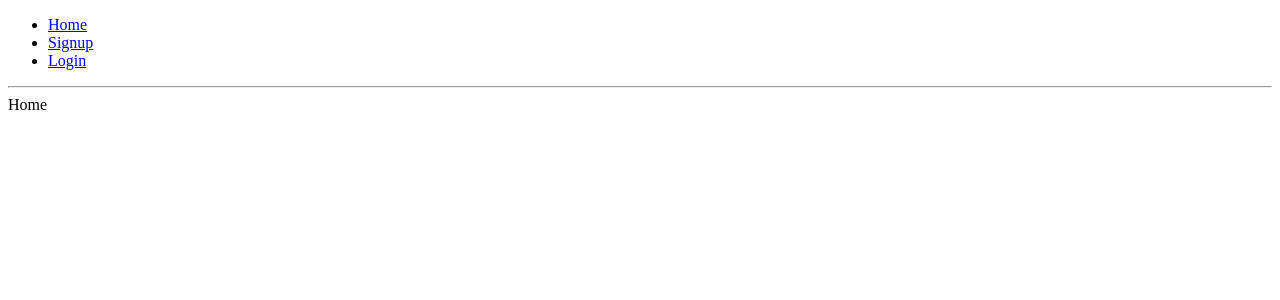
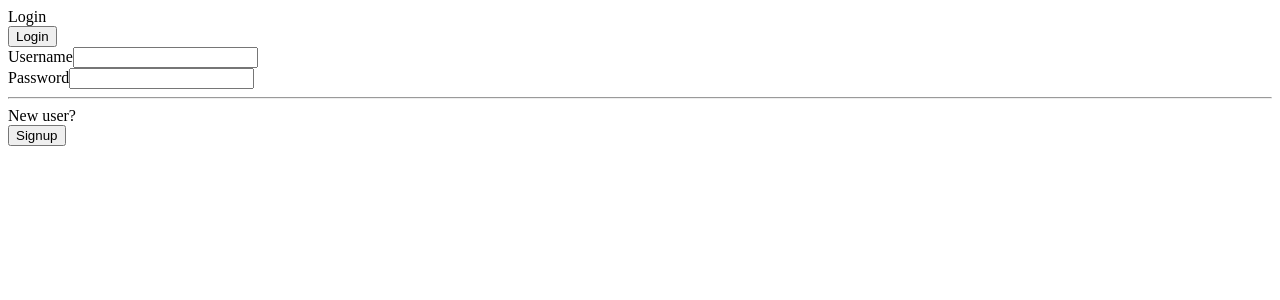
Before and after one commit to rajatsan/realtime-chat-app, a React (Create React App) app in the folder client/: page / in a window 1280 px wide. Shown: the top 300 px of the page. Built offline with nearby package versions, Linux system fonts and the light colour scheme; no server answers.

Commit message:
basic login logout from client

```diff
--- a/client/package.json
+++ b/client/package.json
@@ -3,10 +3,12 @@
   "version": "0.1.0",
   "private": true,
   "dependencies": {
+    "@material-ui/core": "^4.1.3",
     "react": "^16.8.6",
     "react-dom": "^16.8.6",
     "react-router-dom": "^5.0.1",
-    "react-scripts": "3.0.1"
+    "react-scripts": "3.0.1",
+    "typeface-roboto": "0.0.54"
   },
   "scripts": {
     "start": "react-scripts start",
--- /dev/null
+++ b/client/src/App.css
@@ -0,0 +1,4 @@
+.body {
+  height: 100%;
+  width: 100%;
+}
--- a/client/src/App.js
+++ b/client/src/App.js
@@ -1,54 +1,55 @@
 import React, { Component } from 'react';
-import { BrowserRouter as Router, Route, Link } from "react-router-dom";
+import CircularProgress from '@material-ui/core/CircularProgress';
 
-import SignUpComponent from './components/SignUpComponent';
+
 import LoginComponent from './components/LoginComponent';
 import HomeComponent from './components/HomeComponent';
+import { sessionApi } from './api';
+
+import 'typeface-roboto';
+import './App.css';
 
 class App extends Component {
-state = {
-    data: null
+  state = {
+    username: '',
+    isLoading: false,
   };
 
   componentDidMount() {
-    this.callBackendAPI()
-      .then(res => this.setState({ data: res.express }))
-      .catch(err => console.log(err));
+    this.setState({ isLoading: true });
+
+    // check if user is logged in. If yes, put username in state.
+    fetch(sessionApi)
+      .then(res => res.json())
+      .then(res =>  {
+        if (res.user && res.user.username) {
+          this.setState({ username: res.user.username, isLoading: false })
+        } else {
+          this.setState({ username: '', isLoading: false })
+        }
+      })
+      .catch(err => { this.setState({isLoading: false}); console.log(err)});
   }
 
-  callBackendAPI = async () => {
-    const response = await fetch('/express');
-    const body = await response.json();
+  onLogout = () => {
+    this.setState({ username: '' });
+  }
 
-    if (response.status !== 200) {
-      throw Error(body.message)
-    }
-    return body;
-  };
+  onLogin = (username) => {
+    this.setState({ username })
+  }
 
   render() {
+    if (this.state.isLoading) {
+      return <div className='body'><CircularProgress /></div>
+    }
+
     return (
-      <Router>
-        <div>
-          <ul>
-            <li>
-              <Link to="/">Home</Link>
-            </li>
-            <li>
-              <Link to="/signup">Signup</Link>
-            </li>
-            <li>
-              <Link to="/login">Login</Link>
-            </li>
-          </ul>
-
-          <hr />
-
-          <Route exact path="/" component={HomeComponent} />
-          <Route path="/signup" component={SignUpComponent} />
-          <Route path="/login" component={LoginComponent} />
-        </div>
-      </Router>
+      <div>
+        {this.state.username ?
+          <HomeComponent onLogout={this.onLogout} user={this.state.username}/> : <LoginComponent onLogin={this.onLogin}/>
+        }
+      </div>
     );
   }
 }
--- /dev/null
+++ b/client/src/api/index.js
@@ -0,0 +1,8 @@
+module.exports = {
+  sessionApi: '/api/session',
+
+  headers: {
+    'Accept': 'application/json',
+    'Content-Type': 'application/json'
+  }
+}
--- a/client/src/components/HomeComponent/HomeComponent.jsx
+++ b/client/src/components/HomeComponent/HomeComponent.jsx
@@ -1,11 +1,22 @@
 import React from 'react';
+import { sessionApi } from '../../api';
 
 import './HomeComponent.css';
 
 class HomeComponent extends React.Component {
+  logout = () => {
+    fetch(sessionApi, {
+      method: 'delete'
+    })
+    .then(this.props.onLogout);
+  }
+
   render() {
     return (
-      <div>Home</div>
+      <div>Home
+        <button onClick={this.logout}>Logout</button>
+        <div>Logged in as {this.props.user}</div>
+      </div>
     )
   }
 }
--- a/client/src/components/LoginComponent/LoginComponent.jsx
+++ b/client/src/components/LoginComponent/LoginComponent.jsx
@@ -1,11 +1,95 @@
 import React from 'react';
 
+import { headers, sessionApi } from '../../api';
 import './LoginComponent.css';
 
 class LoginComponent extends React.Component {
+  constructor(props) {
+    super(props);
+    this.state = {
+      username: '',
+      password: '',
+      confPassword: '',
+      signup: false
+    }
+  }
+
+  handleInput = field => e => {
+    this.setState({
+      [field]: e.target.value
+    })
+  }
+
+  login = async () => {
+    const { username, password } = this.state;
+
+    try {
+      const res = await fetch(sessionApi, {
+        method: 'put',
+        body: JSON.stringify({ username, password }),
+        headers
+      });
+      const user = await res.json();
+      this.props.onLogin(user.username);
+    } catch {
+      console.log('username/password is invalid')
+    }
+  }
+
+  signup = () => {
+    const { username, password, confPassword } = this.state;
+
+    fetch(sessionApi, {
+      method: 'post',
+      body: JSON.stringify({ username, password }),
+      headers
+    })
+    .then(r => {
+      if (r.status == 200) {
+        // signup successfull, go to login
+        this.setState({ signup: false });
+      } else {
+        // user already exists perhaps
+        console.error('already exists')
+      }
+    });
+  }
+
+  renderLogin = () => (
+    <div>
+      <div>Login</div>
+      <button onClick={this.login}>Login</button>
+      <div>Username<input onChange={this.handleInput('username')}/></div>
+      <div>Password<input onChange={this.handleInput('password')}/></div>
+      <hr />
+      <div>New user? </div>
+      <button onClick={() => this.setState({ signup: true })}>Signup </button>
+    </div>
+  )
+
+
+  renderSignUp = () => (
+    <div>
+      <div>Signup</div>
+      <button onClick={this.signup}>Signup</button>
+      <div>Username<input onChange={this.handleInput('username')}/></div>
+      <div>Password<input onChange={this.handleInput('password')}/></div>
+      <div>Confirm Password<input onChange={this.handleInput('confPassword')}/></div>
+      <hr />
+      <div>Existing user? </div>
+      <button onClick={() => this.setState({ signup: false })}>Login </button>
+    </div>
+  )
+
   render() {
     return (
-      <div>Login</div>
+      <div>
+        {this.state.signup ?
+          this.renderSignUp()
+          :
+          this.renderLogin()
+        }
+      </div>
     )
   }
 }
```
Also changed, not shown: 1 other file (tests, documents, lock files or other folders).
